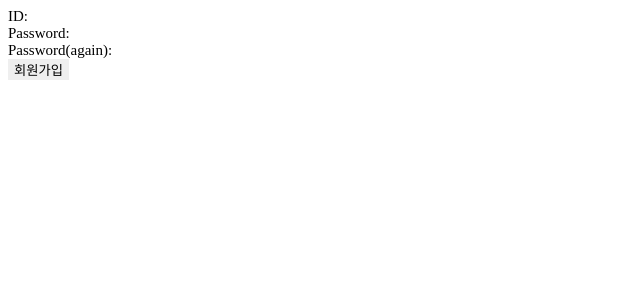
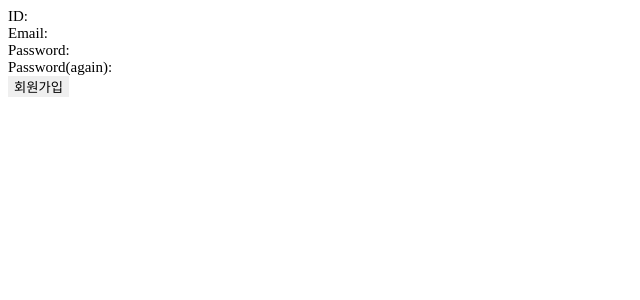
Before and after one commit to ShanghaiDeluxe/guideMatching, a Python web app: template templates/signup.html in a window 1280 px wide. Shown: the top 300 px of the page, without its empty margins (0-640 px from the left). Run offline with Jinja, Linux system fonts and the light colour scheme; the template is opened without the code that fills it, so the values that code supplies are empty; style sheets or scripts are compiled from the project's sources.

Commit message:
[signup] -> add email

```diff
--- a/guideMatching/views.py
+++ b/guideMatching/views.py
@@ -42,7 +42,8 @@ def signup(request):
             if form.is_valid():
                 username = form.cleaned_data['username']
                 password = form.cleaned_data['password']
-                User.objects.create_user(username=username, password=password)
+                email = form.cleaned_data['email']
+                User.objects.create_user(username=username, password=password, email=email)
                 MyUser.objects.create(user=User.objects.get(username=username))
 
                 return HttpResponseRedirect('/')
--- a/templates/signup.html
+++ b/templates/signup.html
@@ -8,7 +8,7 @@ This web page has been developed by J.
     <title>Show me the Seoul</title>
     <meta charset="utf-8" />
     <meta http-equiv="X-UA-Compatible" content="IE=edge" />
-    <link rel="stylesheet" href="/static/css/search.less">
+    <link rel="stylesheet" href="/static/css/travel/search.less">
 </head>
 <body>
     <form method="POST">
@@ -20,6 +20,19 @@ This web page has been developed by J.
         {% if form.username.errors %}
             <ul class="errorlist">
                 {% for error in form.username.errors %}
+                    <li>
+                        {{ error|escape }}
+                    </li>
+                {% endfor %}
+            </ul>
+        {% endif %}
+        <p>
+            <label for="id_email">Email:</label>
+            <input id="id_email" name="email" type="email"/>
+        </p>
+        {% if form.email.errors %}
+            <ul class="errorlist">
+                {% for error in form.email.errors %}
                     <li>
                         {{ error|escape }}
                     </li>
```
